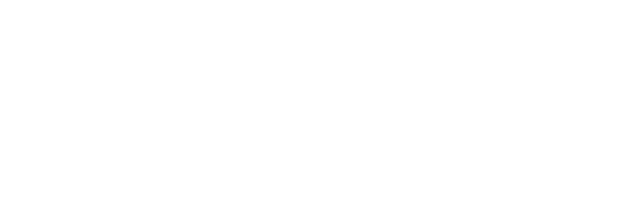
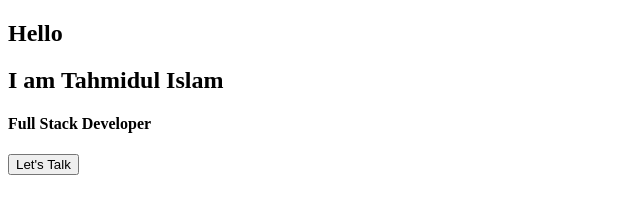
Before and after one commit to Arafat01007/dev-portfolio-2, a plain HTML site: page index.html in a window 1280 px wide. Shown: the whole page, without its empty margins (0-640 px from the left). Drawn offline with Linux system fonts and the light colour scheme.

Commit message:
just started

```diff
--- a/index.html
+++ b/index.html
@@ -3,9 +3,22 @@
 <head>
     <meta charset="UTF-8">
     <meta name="viewport" content="width=device-width, initial-scale=1.0">
-    <title>Document</title>
+    <title>Arafat Portfolio</title>
 </head>
 <body>
+    <header>
+        <h2>Hello</h2>
+        <h2>I am Tahmidul Islam</h2>
+        <h4>Full Stack Developer</h4>
+        <a href="#"><button>Let's Talk</button></a>
+
+    </header>
+    <main>
+
+    </main>
+    <footer>
+
+    </footer>
 
 </body>
 </html>
```
Also changed, not shown: images/hero-person.jpg (added), images/slide-2.png (added), images/wave.svg (added), style.css (added).
